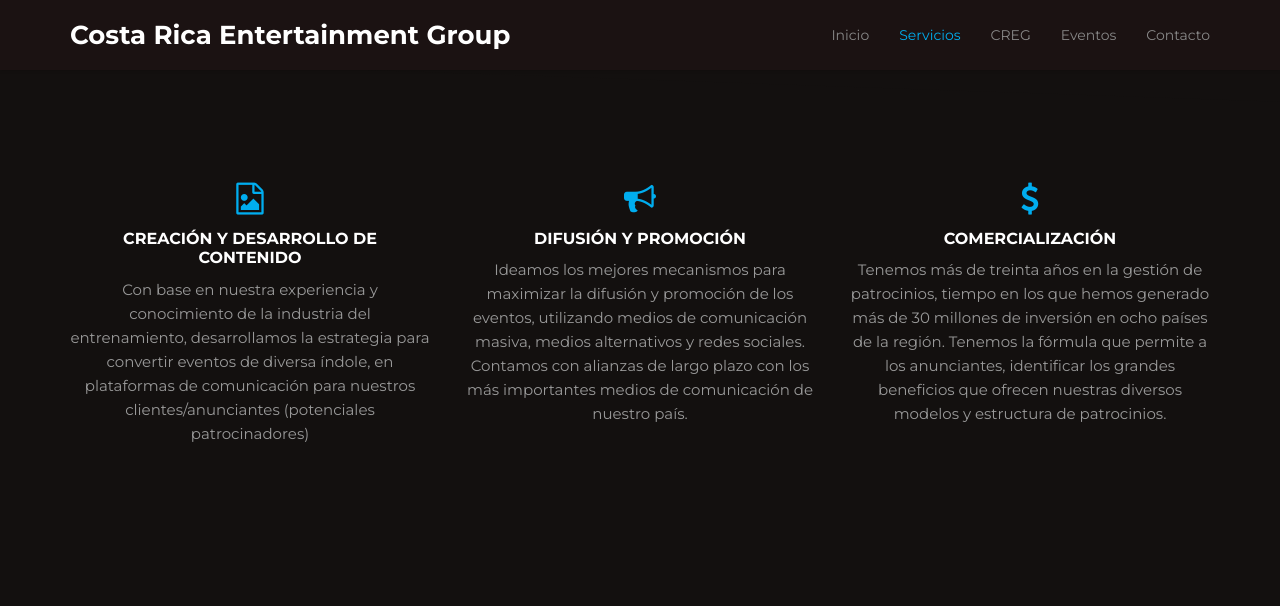
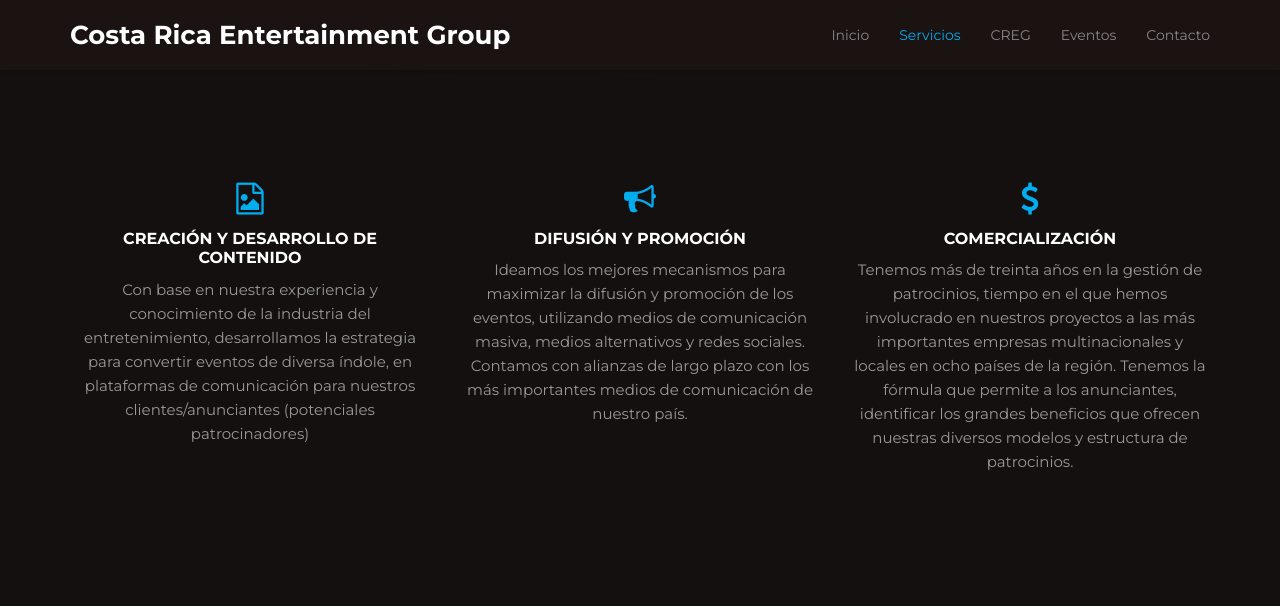
Before and after one commit to guayom/creg, a Jekyll site: the page built from index.html, in a window 1280 px wide and 1400 px high, scrolled down 787 px. Shown: the top 606 px of the window. Built offline with Jekyll 4.4.1, drawn with Linux system fonts in a browser that asks for light colours; some of the changed text lies outside the part shown; grey boxes are pictures that could not be loaded.

Commit message:
Cambios pedidos por el cliente

```diff
--- a/_config.yml
+++ b/_config.yml
@@ -8,7 +8,7 @@
 # Site settings
 title: Costa Rica Entertainment Group
 email: gpacheco@cr-eg.com
-description: "Costa Rica Entertainment Group es una empresa dedicada a la creación, desarrollo, difusión, promoción y comercialización de contenido dirigido al entretenimiento."
+description: "Costa Rica Entertainment Group es una empresa dedicada a la creación, desarrollo, difusión, promoción y comercialización de contenido dirigido al entretenimiento y la creación de experiencias."
 baseurl: "" # the subpath of your site, e.g. /blog
 url: "http://creg.com" # the base hostname & protocol for your site
 
--- a/_data/info.yaml
+++ b/_data/info.yaml
@@ -1,12 +1,12 @@
 servicios:
  - title: "Creación y Desarrollo de contenido"
-   description: "Con base en nuestra experiencia y conocimiento de la industria del entrenamiento, desarrollamos la estrategia para convertir eventos de diversa índole, en plataformas de comunicación para nuestros clientes/anunciantes (potenciales patrocinadores)"
+   description: "Con base en nuestra experiencia y conocimiento de la industria del entretenimiento, desarrollamos la estrategia para convertir eventos de diversa índole, en plataformas de comunicación para nuestros clientes/anunciantes (potenciales patrocinadores)"
    icon: file-image-o
  - title: "Difusión y Promoción"
    description: "Ideamos los mejores mecanismos para maximizar la difusión y promoción de los eventos, utilizando medios de comunicación masiva, medios alternativos y redes sociales. Contamos con alianzas de largo plazo con los más importantes medios de comunicación de nuestro país."
    icon: bullhorn
  - title: "Comercialización"
-   description: "Tenemos más de treinta años en la gestión de patrocinios, tiempo en los que hemos generado más de 30 millones de inversión en ocho países de la región. Tenemos la fórmula que permite a los anunciantes, identificar los grandes beneficios que ofrecen nuestras diversos modelos y estructura de patrocinios."
+   description: "Tenemos más de treinta años en la gestión de patrocinios, tiempo en el que hemos involucrado en nuestros proyectos a las más importantes empresas multinacionales y locales en ocho países de la región. Tenemos la fórmula que permite a los anunciantes, identificar los grandes beneficios que ofrecen nuestras diversos modelos y estructura de patrocinios."
    icon: usd
 
 proximos_eventos:
--- a/_includes/portafolio.html
+++ b/_includes/portafolio.html
@@ -24,18 +24,8 @@
   <div class="container">
 
     <div class="row">
-
-      {% for gallery in page.galleries %}
-      <div class="gallery-wrapper">
-          <a href="{{ gallery['gallery'] }}">
-              <img class="gallery-best-image" src="{{ gallery['gallery'] }}/thumbs/{{ gallery['best_image'] }}">
-          </a>
-          <h3><a href="{{ gallery['gallery'] }}">{{ gallery["name"] }}</a></h3>
-          {{ gallery["images"] | size }} image{% if gallery["images"].size != 1 %}s{% endif %}
-      </div>
-      {% endfor %}
-
-      {% for evento in site.eventos %}
+      {% assign eventos = site.eventos | sort:"order"  %}
+      {% for evento in eventos %}
 
         <div class="col-md-4 col-sm-6 wow bounceInLeft">
           <a href="{{ evento.url }}" title="{{ evento.title }}">
--- a/index.html
+++ b/index.html
@@ -7,5 +7,4 @@
 {% include services.html %}
 {% include about.html %}
 {% include portafolio.html %}
-{% include proximos-eventos.html %}
 {% include contact.html %}
```
Also changed, not shown: _eventos/campeonato-latinoamericano-de-motocross.md (+1 -1 lines), _eventos/feria-alemana.md (renamed from proximos-eventos/feria-alemana.md, +1 -1 lines). Lines whose indentation alone changed are shown as unchanged.
